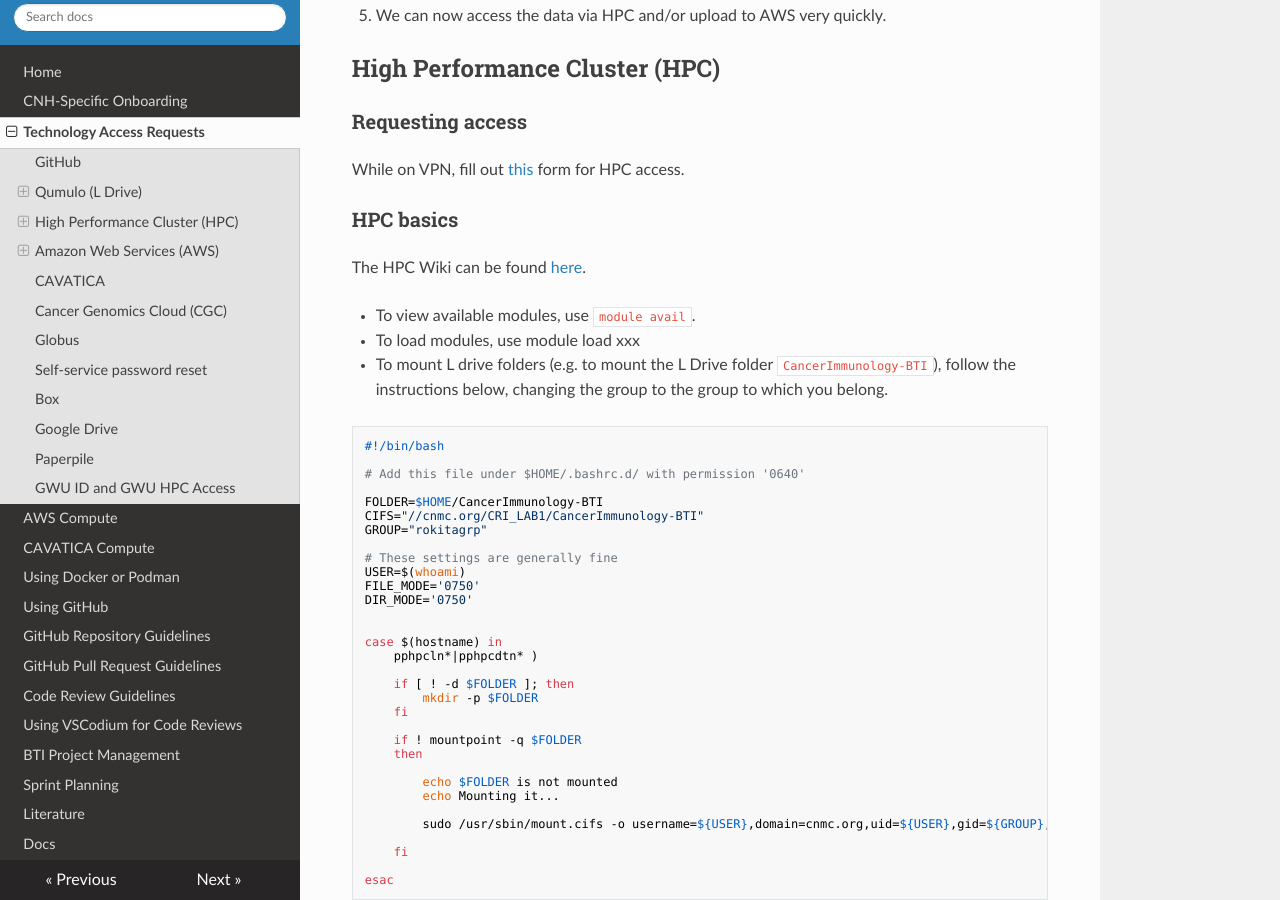
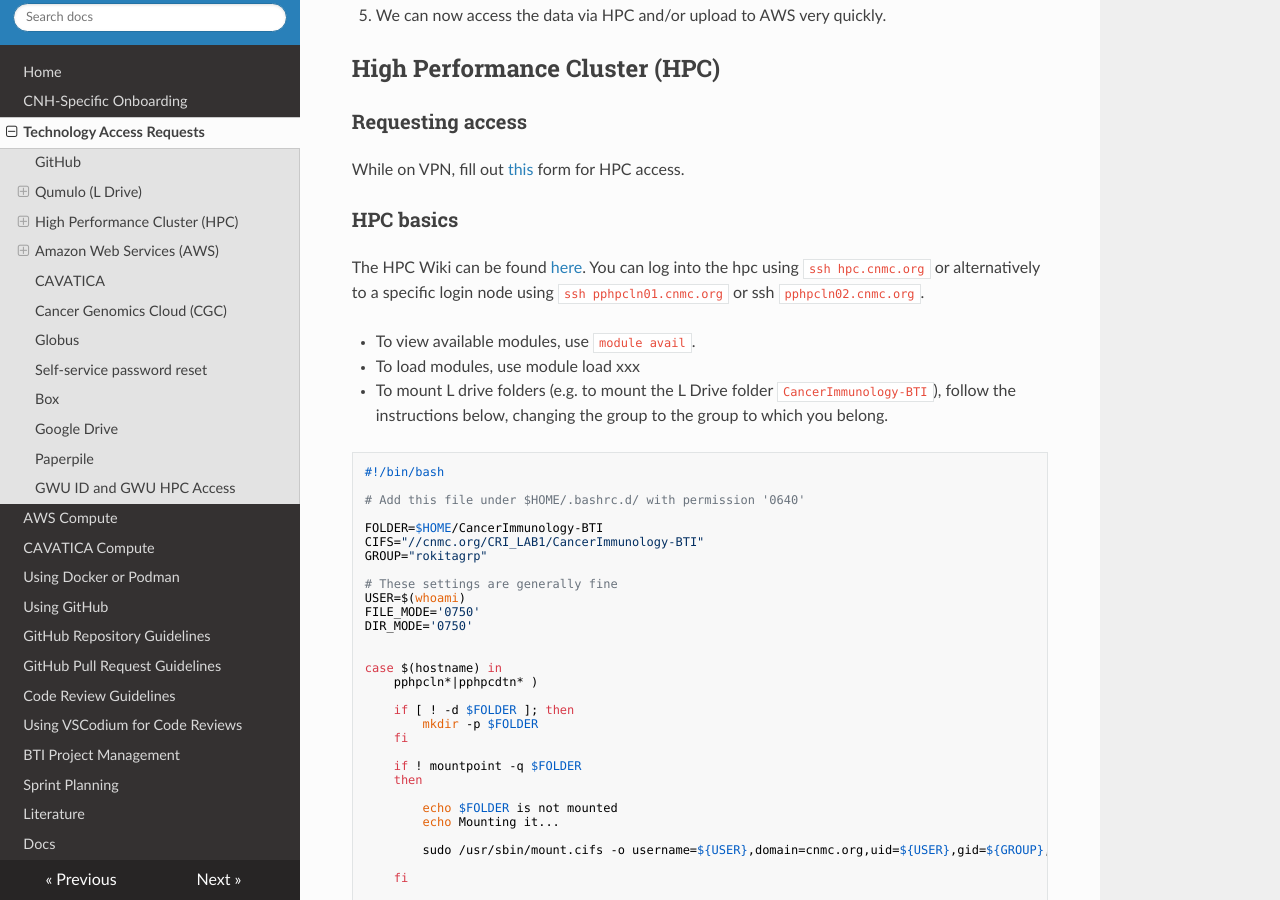
Before and after one commit to childrens-bti/bti-bfx-docs, an MkDocs documentation site: the page built from docs/access.md, in a window 1280 px wide and 900 px high, scrolled down 782 px. Built offline with MkDocs 1.6.1, drawn with Linux system fonts in a browser that asks for light colours; nearby versions of some CDN libraries.

Commit message:
update login node information for hpc

```diff
--- a/docs/access.md
+++ b/docs/access.md
@@ -34,6 +34,7 @@ While on VPN, fill out [this](https://criowiki.cnmc.org/doku.php?id=hpc:access)
 ### HPC basics
 
 The HPC Wiki can be found [here](https://criowiki.cnmc.org/doku.php?id=hpc:start).
+You can log into the hpc using `ssh hpc.cnmc.org` or alternatively to a specific login node using `ssh pphpcln01.cnmc.org` or ssh `pphpcln02.cnmc.org`.
 
 - To view available modules, use `module avail`.
 - To load modules, use module load xxx
```
